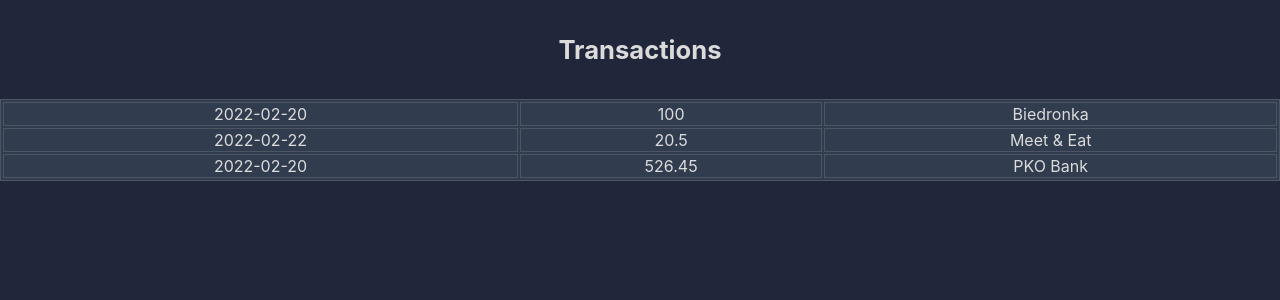
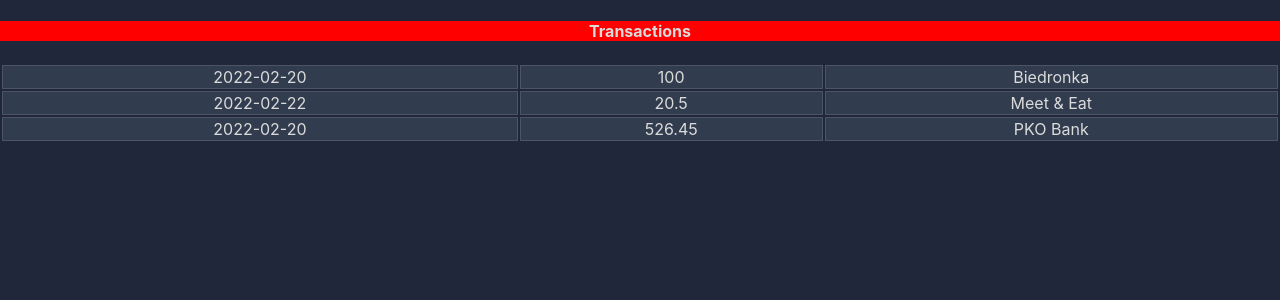
Before and after one commit to mjawulski/learn-react-home-budget, a React (Create React App) app: page / in a window 1280 px wide. Shown: the top 300 px of the page. Built offline with nearby package versions, Linux system fonts and the light colour scheme.

Commit message:
Introduced css modules

```diff
--- a/src/App.css
+++ b/src/App.css
@@ -1,20 +1,10 @@
 .App {
-	text-align: center;
-	display: flex;
-	flex-direction: column;
+  text-align: center;
+  display: flex;
+  flex-direction: column;
 }
 
 body {
-	background-color: #20273a;
-	color: rgb(219, 219, 219);
+  background-color: #20273a;
+  color: rgb(219, 219, 219);
 }
-
-.titleName {
-	font-size: 1.6rem;
-}
-
-table,
-td {
-	background-color: #313c4e;
-	border: 1px solid rgba(255, 255, 255, 0.124);
-}
--- a/src/TransactionsSummary/TransactionsSummary.jsx
+++ b/src/TransactionsSummary/TransactionsSummary.jsx
@@ -1,10 +1,11 @@
-import { TransactionsTable } from './TransactionsTable/TransactionsTable';
+import { TransactionsTable } from "./TransactionsTable/TransactionsTable";
+import classes from "./styles.module.css";
 
 export function TransactionsSummary({ transactions }) {
-	return (
-		<>
-			<h4 className='titleName'>Transactions</h4>
-			<TransactionsTable transactions={transactions} />
-		</>
-	);
+  return (
+    <>
+      <h4 className={classes.titleName}>Transactions</h4>
+      <TransactionsTable transactions={transactions} />
+    </>
+  );
 }
--- a/src/TransactionsSummary/TransactionsTable/TransactionsTable.jsx
+++ b/src/TransactionsSummary/TransactionsTable/TransactionsTable.jsx
@@ -1,8 +1,9 @@
 import { TransactionsTableRow } from "../TransactionsTableRow/TransactionsTableRow";
+import classes from "./styles.module.css";
 
 export function TransactionsTable({ transactions }) {
   return (
-    <table>
+    <table className={classes.transactionsTable}>
       {transactions.map((transaction) => {
         return <TransactionsTableRow transaction={transaction} />;
       })}
--- /dev/null
+++ b/src/TransactionsSummary/TransactionsTable/styles.module.css
@@ -0,0 +1,5 @@
+.transactionTable,
+td {
+  background-color: #313c4e;
+  border: 1px solid rgba(255, 255, 255, 0.124);
+}
--- /dev/null
+++ b/src/TransactionsSummary/styles.module.css
@@ -0,0 +1,3 @@
+.titleName {
+  background: red;
+}
```
